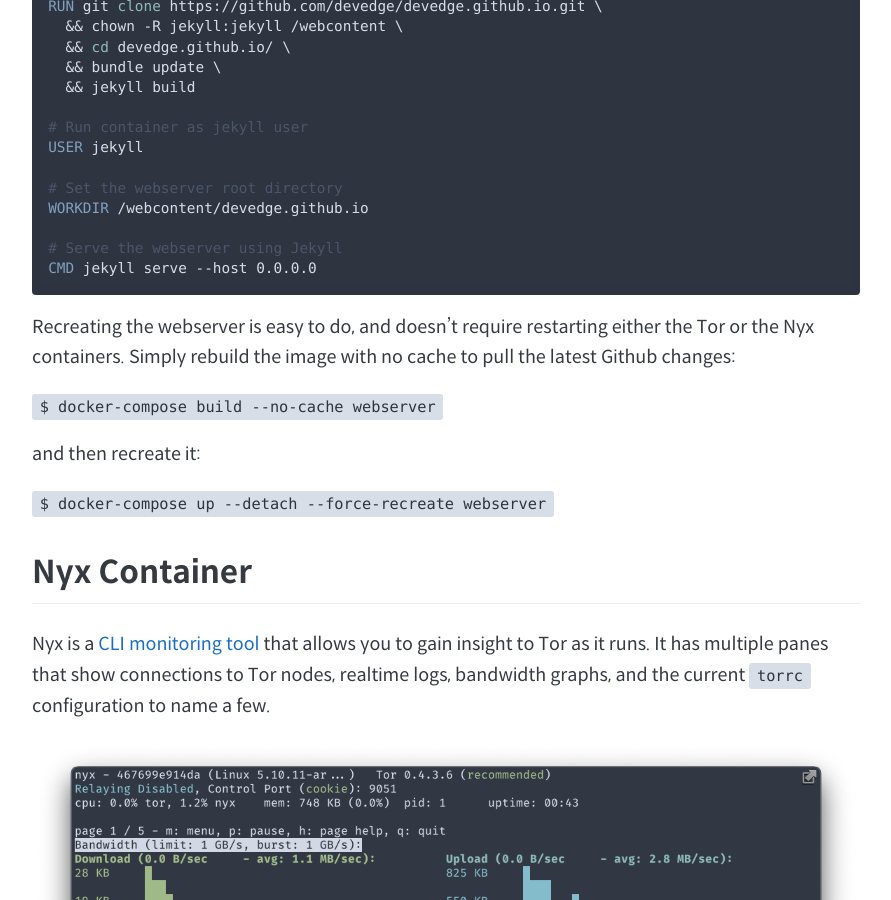
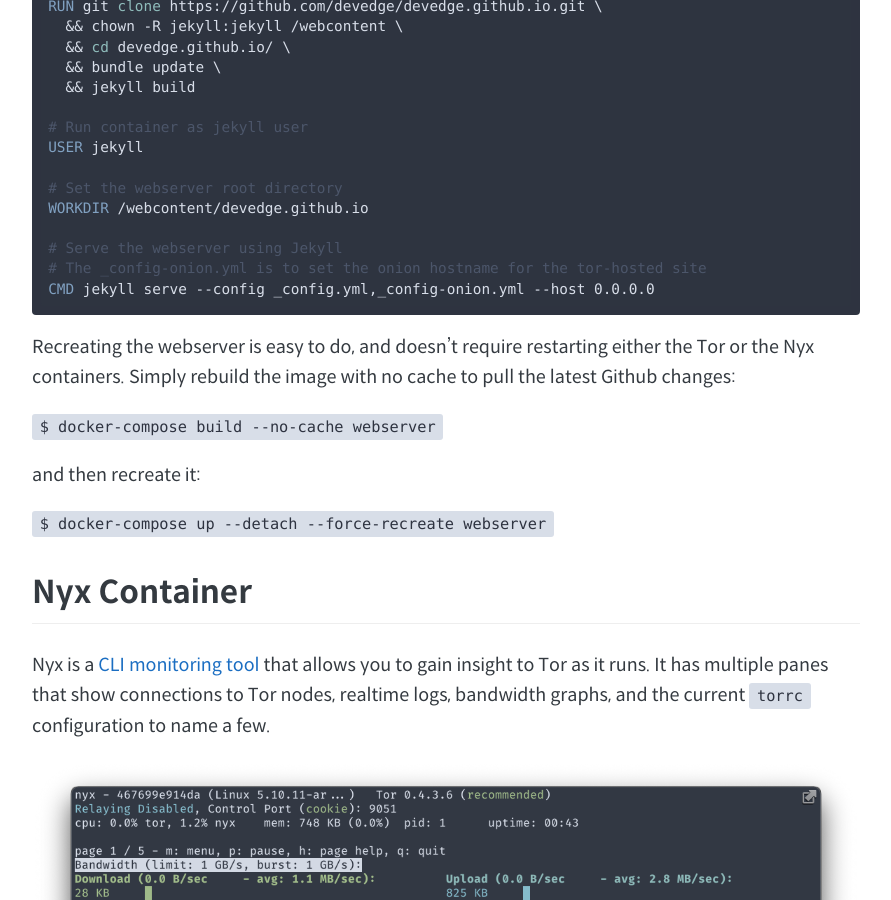
Before and after one commit to MrE-Fog/devedge-2, a Jekyll site: the page built from _posts/2021-02-05-deploying-a-website-to-tor-with-docker-compose.md, in a window 1280 px wide and 900 px high, scrolled down 8056 px. Shown: the whole window, without its empty margins (194-1085 px from the left). Built offline with Jekyll 4.4.1, drawn with Linux system fonts in a browser that asks for light colours.

Commit message:
Set onion hostname for onion site

````diff
--- a/_config-onion.yml
+++ b/_config-onion.yml
@@ -1,2 +1,2 @@
-# jekyll config for onion site
+# jekyll config override for onion site
 url: "http://devedge4ks4a4ht7xudrti3hvjlrakco5ahusic6fhc4dwavtzvla6id.onion"
--- a/_config.yml
+++ b/_config.yml
@@ -16,7 +16,6 @@ copyright:
 
 # URL
 url: "https://devedge.github.io"
-# url: "http://devedge4ks4a4ht7xudrti3hvjlrakco5ahusic6fhc4dwavtzvla6id.onion"
 
 timezone: America/New_York
 permalink: /:year-:month-:day/:title/
--- a/_posts/2021-02-05-deploying-a-website-to-tor-with-docker-compose.md
+++ b/_posts/2021-02-05-deploying-a-website-to-tor-with-docker-compose.md
@@ -262,7 +262,8 @@ USER jekyll
 WORKDIR /webcontent/devedge.github.io
 
 # Serve the webserver using Jekyll
-CMD jekyll serve --host 0.0.0.0
+# The _config-onion.yml is to set the onion hostname for the tor-hosted site
+CMD jekyll serve --config _config.yml,_config-onion.yml --host 0.0.0.0
 ```
 
 Recreating the webserver is easy to do, and doesn't require restarting either the Tor or the Nyx containers. Simply rebuild the image with no cache to pull the latest Github changes:
````
